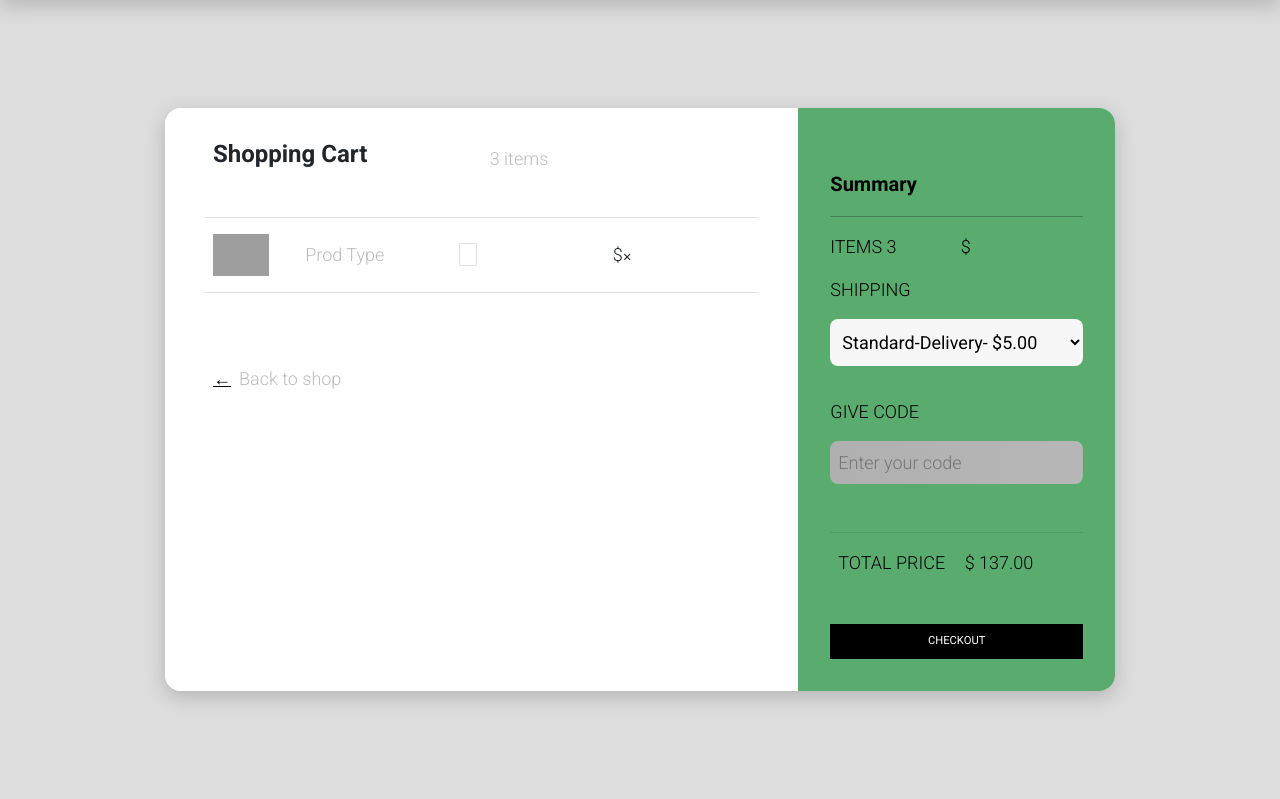
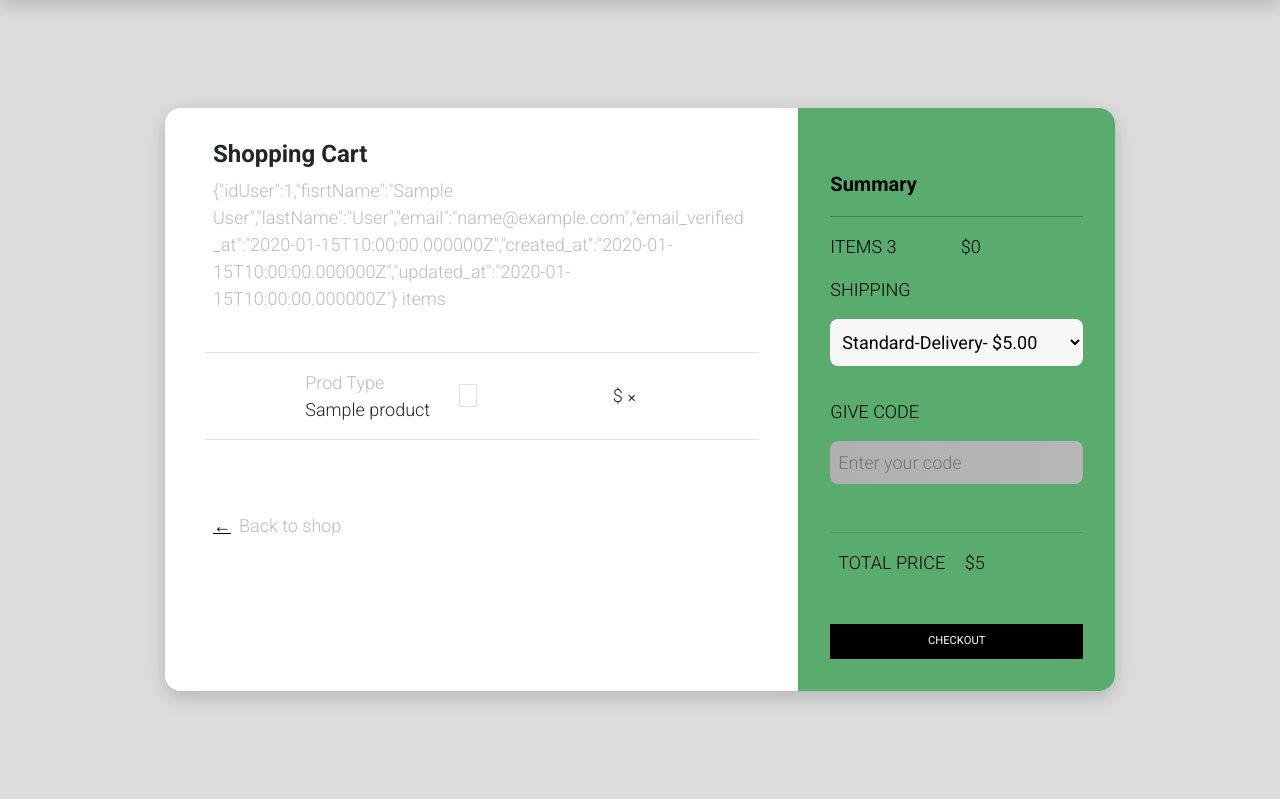
Before and after one commit to Ayman-Benchalh/Tif_Shop, a Laravel app: page /CartPage in a window 1280 px wide; the page is wider, and only the part inside the window is pictured. Shown: the part 92-891 px from the top of that part. Run offline with Laravel 10, Linux system fonts and the light colour scheme; a user stored in the database is signed in; tables that the repository leaves empty hold one stand-in row (values such as "Sample post"); grey boxes are pictures that could not be loaded.

Commit message:
add files project

```diff
--- a/app/Http/Controllers/GlobalController.php
+++ b/app/Http/Controllers/GlobalController.php
@@ -208,12 +208,7 @@
 
       return view('SinglPage',['dataProdOne'=>$data_Prod_One,'get_All_data_Prod'=>$get_All_data_Prod]);
    }
-   public function CartPage(){
-      $dataCommandForOneUser=Command::where('idUser',session()->get('idUser'))->get();
 
-
-      return view('CartPage',['dataCommandForOneUser'=>$dataCommandForOneUser]);
-   }
    public function bUy(){
 
         $product_size=request()->product_size;
@@ -234,8 +229,21 @@
 
       return to_route('shope.page')->with('success','command buy success ');
    }
+   public function CartPage(){
+      $dataCommandForOneUser=Command::where('idUser',session()->get('idUser'))->get();
+      // $dd=Command::findOrFail(5);
+      // dd($dataCommandForOneUser->product->idProduct);
+// dd(session()->all());
+      return view('CartPage',['dataCommandForOneUser'=>$dataCommandForOneUser]);
+      // $command = Command::where('idUser',session()->get('idUser'))->first();
+      //   $prod= Product::find($command->idProduct);
+      // $products = $command->products->idProduct;
 
 
 
 
+   }
+
+
+
 }
--- a/app/Models/Command.php
+++ b/app/Models/Command.php
@@ -10,6 +10,12 @@
 class Command extends Model
 {
     use HasFactory;
+
+    protected $table='commands';
+    protected $primaryKey='idCommand';
+    protected $foreignkey=['idProduct'];
+
+
     protected $fillable=[
         'idProduct',
         'idUser',
@@ -18,14 +24,14 @@
         'statut',
         'Size',
         'TotelPrix',
+    ];
 
-      ];
+    public function product()
+    {
+         return $this->belongsTo(Product::class,'idProduct');
+    }
     public function user(): HasOne
     {
-          return $this->hasOne(User::class);
-    }
-    public function product(): belongsTo
-    {
-          return $this->belongsTo(Product::class);
+          return $this->hasOne(User::class,'idUser');
     }
 }
--- a/app/Models/Product.php
+++ b/app/Models/Product.php
@@ -10,6 +10,8 @@
 class Product extends Model
 {
     use HasFactory;
+    protected $table = 'products';
+    protected $primaryKey = 'idProduct';
     protected $fillable=[
       'imageProd',
       'nameProd',
@@ -17,10 +19,9 @@
       'Categories',
       'prix',
       'stars'
-
      ];
-  public function command(): HasOne
+  public function command()
     {
-        return $this->HasOne(Command::class);
+        return $this->belongsTo(Command::class,'idProduct');
     }
 }
--- a/app/Models/User.php
+++ b/app/Models/User.php
@@ -17,6 +17,7 @@
      *
      * @var array<int, string>
      */
+    protected $table = 'users';
     protected $fillable = [
         'fisrtName',
         'lastName',
--- a/resources/views/CartPage.blade.php
+++ b/resources/views/CartPage.blade.php
@@ -175,23 +175,31 @@
                  <div class="title">
                      <div class="row">
                          <div class="col"><h4><b>Shopping Cart</b></h4></div>
-                         <div class="col align-self-center text-right text-muted">3 items</div>
+                         <div class="col align-self-center text-right text-muted">{{ session()->get('totalCommandUser')}} items</div>
                      </div>
                  </div>
+                 {{-- {{ $dataCommandForOneUser->product}} --}}
+
+                 @php $totalPrix = 0 @endphp
                  @foreach ($dataCommandForOneUser as $datacomd)
                      <div class="row border-top border-bottom">
-                            <div class="row main align-items-center">
-                                <div class="col-2"><img class="img-fluid" src="https://i.imgur.com/1GrakTl.jpg"></div>
+
+                         @php $totalPrix  += $datacomd->TotelPrix @endphp
+                        <div class="row main align-items-center">
+                                <div class="col-2"><img class="img-fluid" src="{{ $datacomd->product->imageProd }}"></div>
                                 <div class="col">
                                     <div class="row text-muted">Prod Type</div>
-                                    <div class="row"></div>
+                                    <div class="row">{{ $datacomd->product->nameProd}}</div>
                                 </div>
                                 <div class="col">
-                                    <a href="#" class="border">{{ $datacomd->quantite }}</a>
+                                    <a href="#" class="border">{{ $datacomd->quantite}}</a>
                                 </div>
-                                <div class="col">&dollar;{{$datacomd->TotelPrix}}<span class="close">&#10005;</span></div>
+                                <div class="col">&dollar;{{$datacomd->TotelPrix}}  <span class="close">&#10005;</span></div>
                             </div>
+
+
                     </div>
+
                  @endforeach
 
 
@@ -202,17 +210,20 @@
                  <hr>
                  <div class="row">
                      <div class="col" style="padding-left:0;">ITEMS 3</div>
-                     <div class="col text-right">&dollar;{{$datacomd->TotelPrix }}</div>
+                     <div class="col text-right">&dollar;{{ $totalPrix }}</div>
                  </div>
                  <form>
                      <p>SHIPPING</p>
                      <select><option class="text-muted">Standard-Delivery- &dollar;5.00</option></select>
+                     @php
+                         $totalPrix+=5
+                     @endphp
                      <p>GIVE CODE</p>
                      <input id="code" placeholder="Enter your code">
                  </form>
                  <div class="row" style="border-top: 1px solid rgba(0,0,0,.1); padding: 2vh 0;">
                      <div class="col">TOTAL PRICE</div>
-                     <div class="col text-right">&dollar; 137.00</div>
+                     <div class="col text-right">&dollar;{{ $totalPrix }}</div>
                  </div>
                  <button class="btn">CHECKOUT</button>
              </div>
```
Lines whose indentation alone changed are shown as unchanged.
